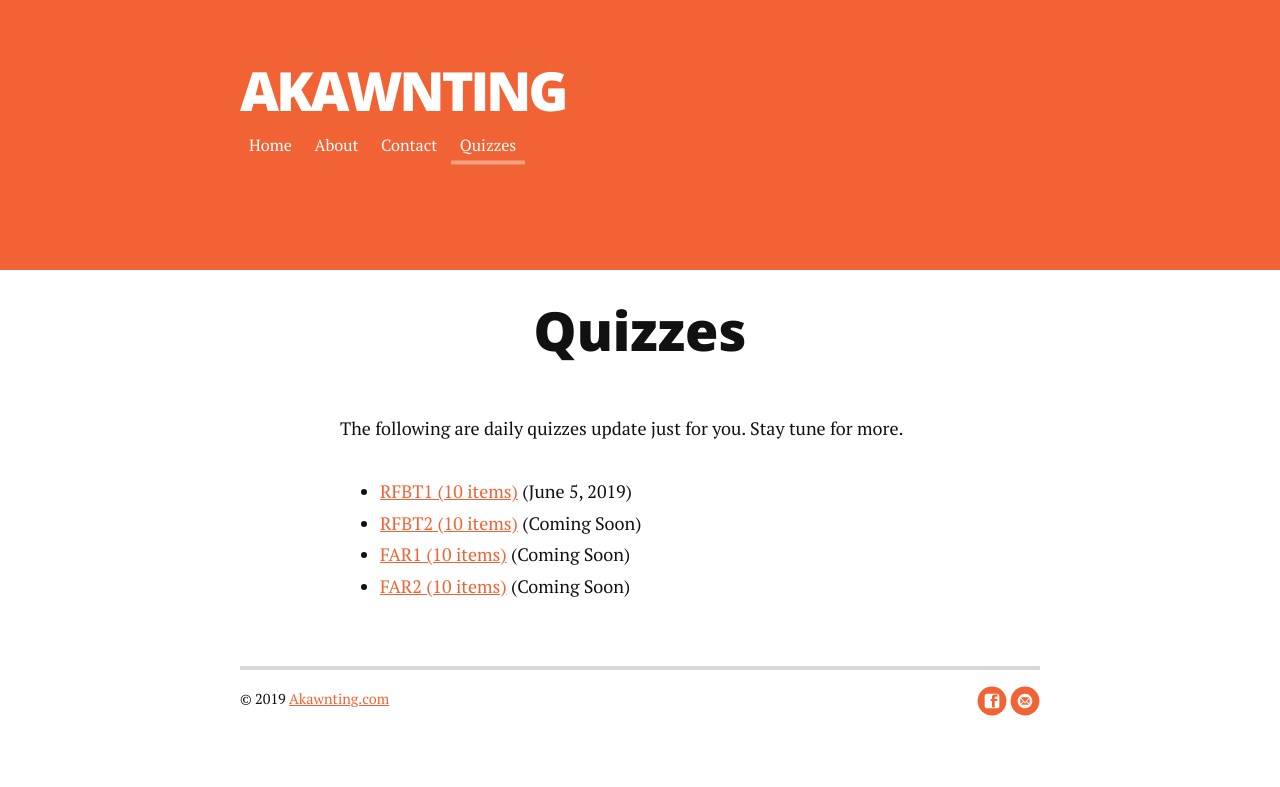
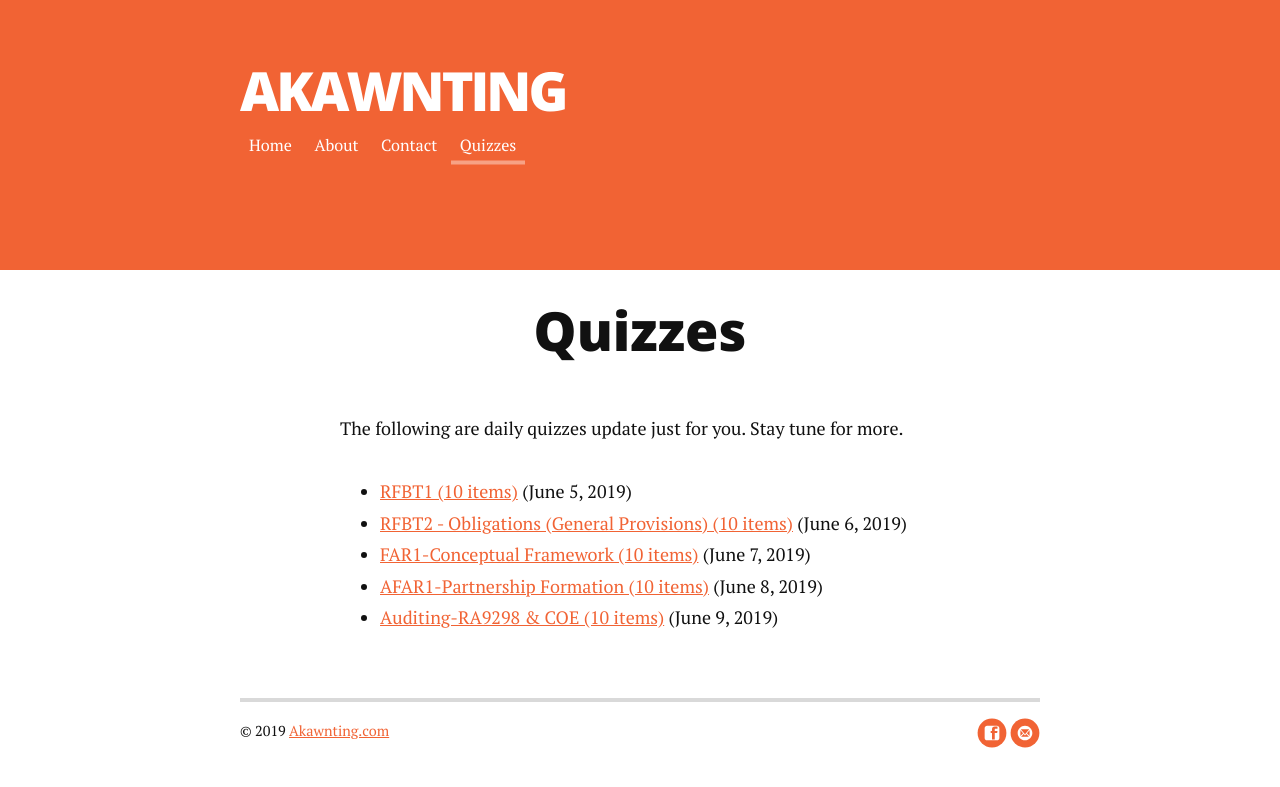
Before and after one commit to crazylynxsystem/akawnting, a Jekyll site: the page built from quizzes.md, in a window 1280 px wide. Shown: the top 787 px of the page. Built offline with Jekyll 4.4.1, drawn with Linux system fonts in a browser that asks for light colours; nearby versions of some CDN libraries.

Commit message:
added new quizzes

```diff
--- a/quizzes.md
+++ b/quizzes.md
@@ -8,8 +8,9 @@ title: Quizzes
 	<p>The following are daily quizzes update just for you. Stay tune for more.</p>
 	<ul>
 		<li><a href="https://forms.gle/c1JetrzkNUhjr4Xv6" target="_blank">RFBT1 (10 items)</a> (June 5, 2019)</li>
-		<li><a href="">RFBT2 (10 items)</a> (Coming Soon)</li>
-		<li><a href="">FAR1 (10 items)</a> (Coming Soon)</li>
-		<li><a href="">FAR2 (10 items)</a> (Coming Soon)</li>
+		<li><a href="https://forms.gle/1KtGa7tkkWTfqU7V8" target="_blank">RFBT2 - Obligations (General Provisions) (10 items)</a> (June 6, 2019)</li>
+		<li><a href="">FAR1-Conceptual Framework (10 items)</a> (June 7, 2019)</li>
+		<li><a href="">AFAR1-Partnership Formation (10 items)</a> (June 8, 2019)</li>
+		<li><a href="">Auditing-RA9298 & COE (10 items)</a> (June 9, 2019)</li>
 	</ul>
 </div>
```
Also changed, not shown: 2 other files.
